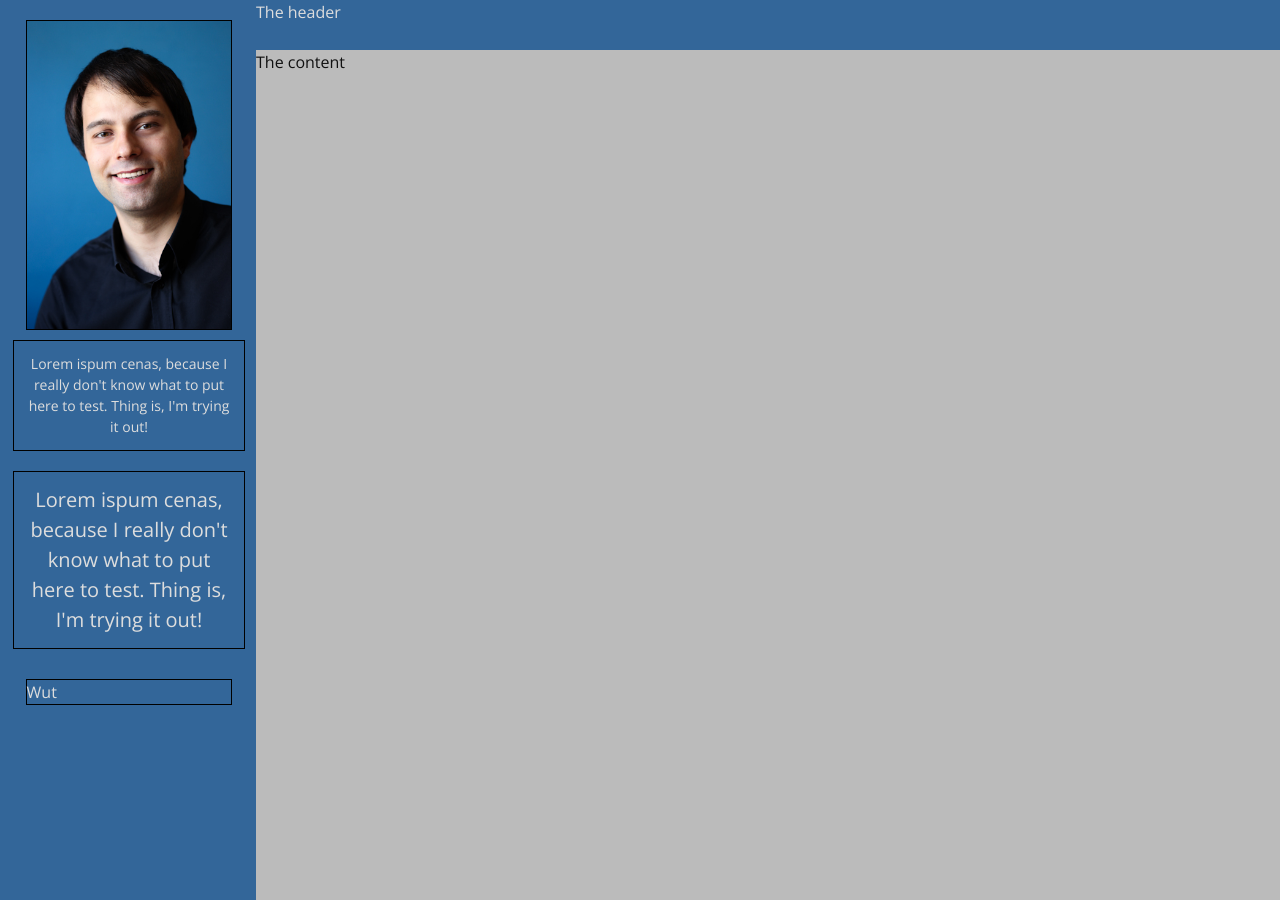
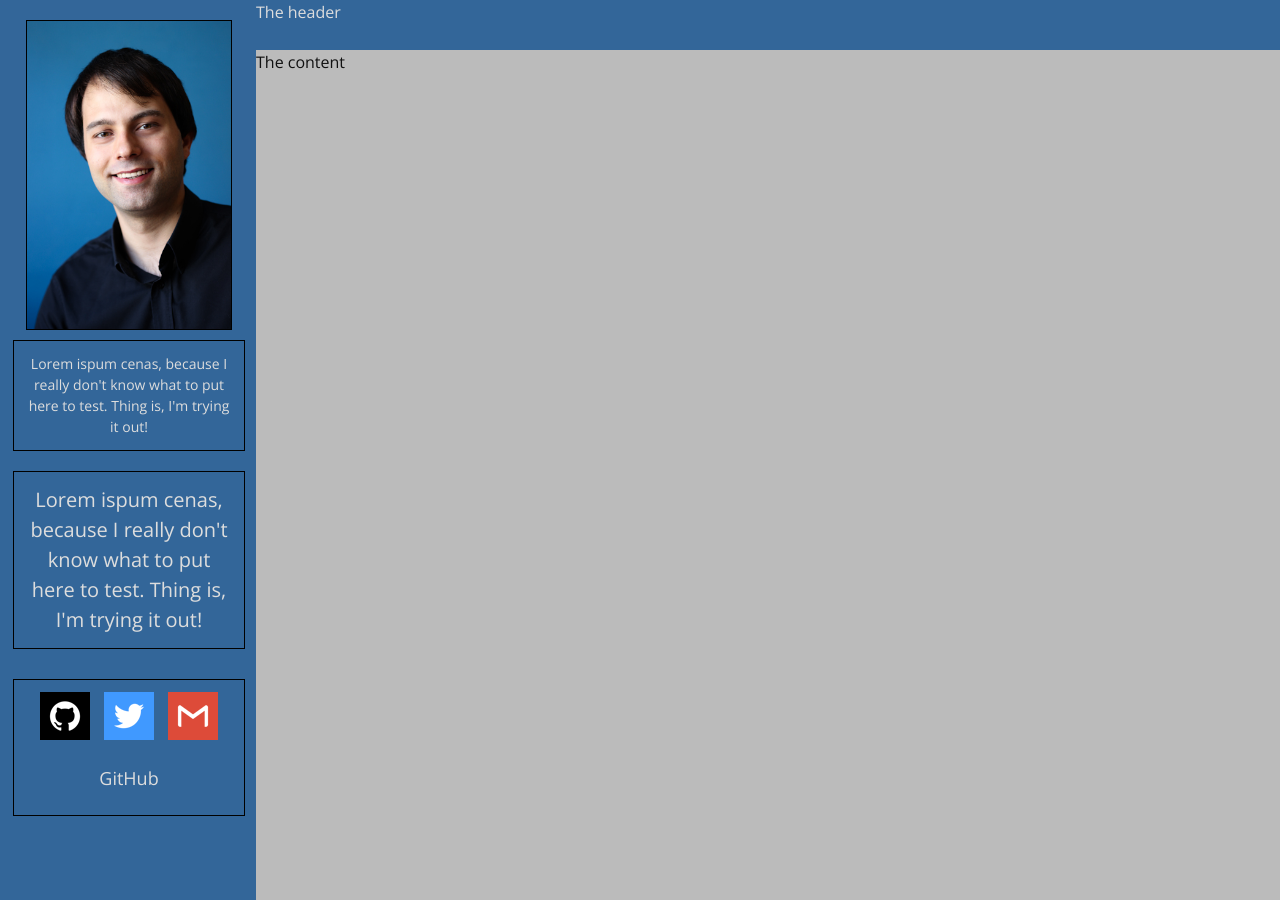
Before and after one commit to Nelspike/Nelspike.github.io, a Jekyll site: the page built from index.html, in a window 1280 px wide. Built offline with Jekyll 4.4.1, drawn with Linux system fonts in a browser that asks for light colours.

Commit message:
Sidebar design complete.

```diff
--- a/_includes/sidebar.html
+++ b/_includes/sidebar.html
@@ -10,7 +10,29 @@
     Lorem ispum cenas, because I really don't know what to put here to test.
     Thing is, I'm trying it out!
   </div>
-  <div id="external-section" class="sidebar-content bordered">
-    Wut
+  <div id="external-section" class="sidebar-content sidebar-text bordered">
+
+    <div id="social-media">
+      <div id="github" class="social-container">
+        <a href="https://github.com/{{ site.github_username }}">
+          <img src="/assets/github.png" />
+        </a>
+      </div>
+      <div id="twitter" class="social-container">
+        <a href="https://twitter.com/{{ site.twitter_username }}">
+          <img src="/assets/twitter.png" />
+        </a>
+      </div>
+      <div id="gmail" class="social-container">
+        <a href="mailto:{{ site.email }}">
+          <img src="/assets/mail.png" />
+        </a>
+      </div>
+    </div>
+
+    <div id="social-media-name">
+      GitHub
+    </div>
+
   </div>
 </div>
--- a/_sass/_base.scss
+++ b/_sass/_base.scss
@@ -163,3 +163,15 @@ pre {
     }
   }
 }
+
+#github {
+  background-color: black;
+}
+
+#twitter {
+  background-color: #4099FF;
+}
+
+#gmail {
+  background-color: #dd4b39;
+}
--- a/_sass/_default_layout.scss
+++ b/_sass/_default_layout.scss
@@ -114,7 +114,25 @@ header {
 
   #external-section {
     margin-top: 30px;
-    margin-left: 10%;
+
+    #social-media {
+      text-align: center;
+
+      .social-container {
+        width: 50px;
+        margin-left: 5px;
+        margin-right: 5px;
+        display: inline-block;
+      }
+    }
+
+    #social-media-name {
+      text-align: center;
+      padding: 10px;
+      margin-top: 15px;
+      font-size: 18px;
+      font-weight: 400;
+    }
   }
 }
 
```
Also changed, not shown: assets/g+.png (added), assets/github.png (added), assets/linkedin.png (added), assets/mail.png (added), assets/twitter.png (added).
